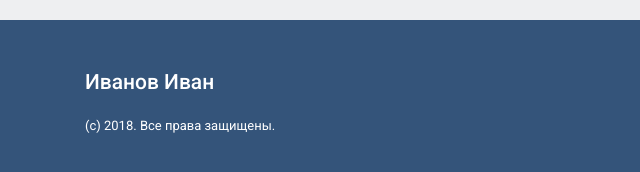
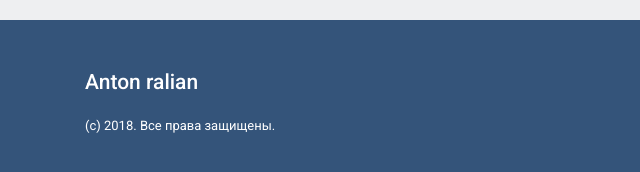
Before and after one commit to ral1an/simple_site, a plain HTML site: page index.html in a window 1280 px wide. Shown: the part 2393-2565 px from the top of the page, 0-640 px from the left. Drawn offline with Linux system fonts and the light colour scheme.

Commit message:
изменино имя в футере

```diff
--- a/index.html
+++ b/index.html
@@ -160,7 +160,7 @@
     <footer>
         <div class="wrapper">
             <h2>
-                Иванов Иван
+                Anton ralian
             </h2>
             <p>
                 (с) 2018. Все права защищены.
```
